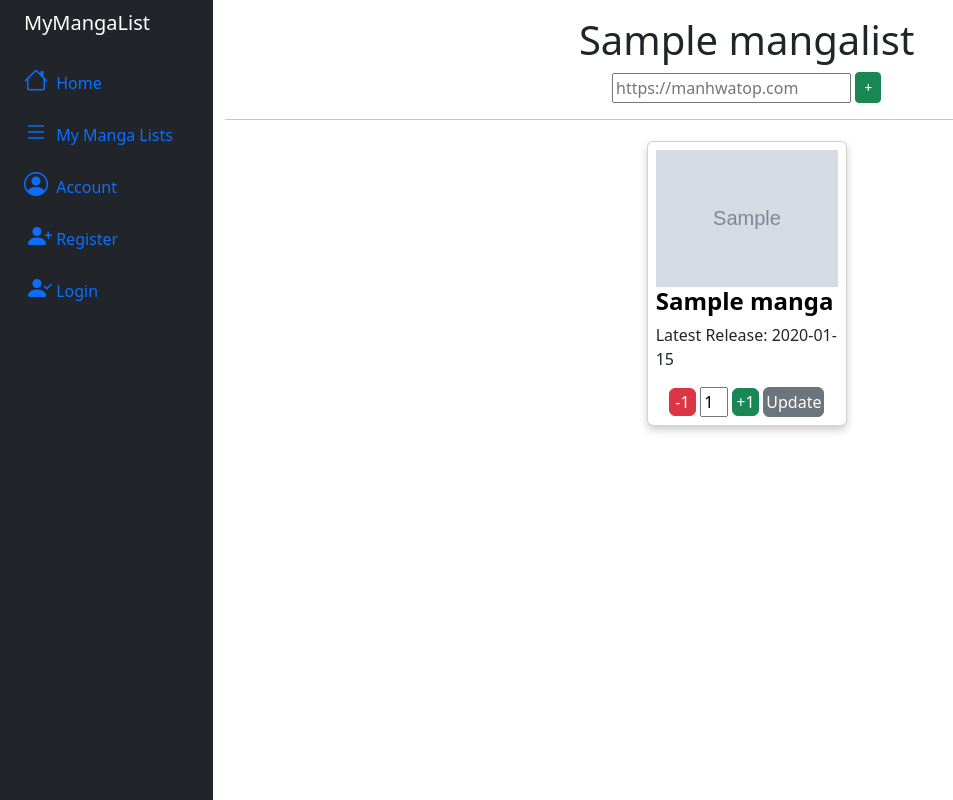
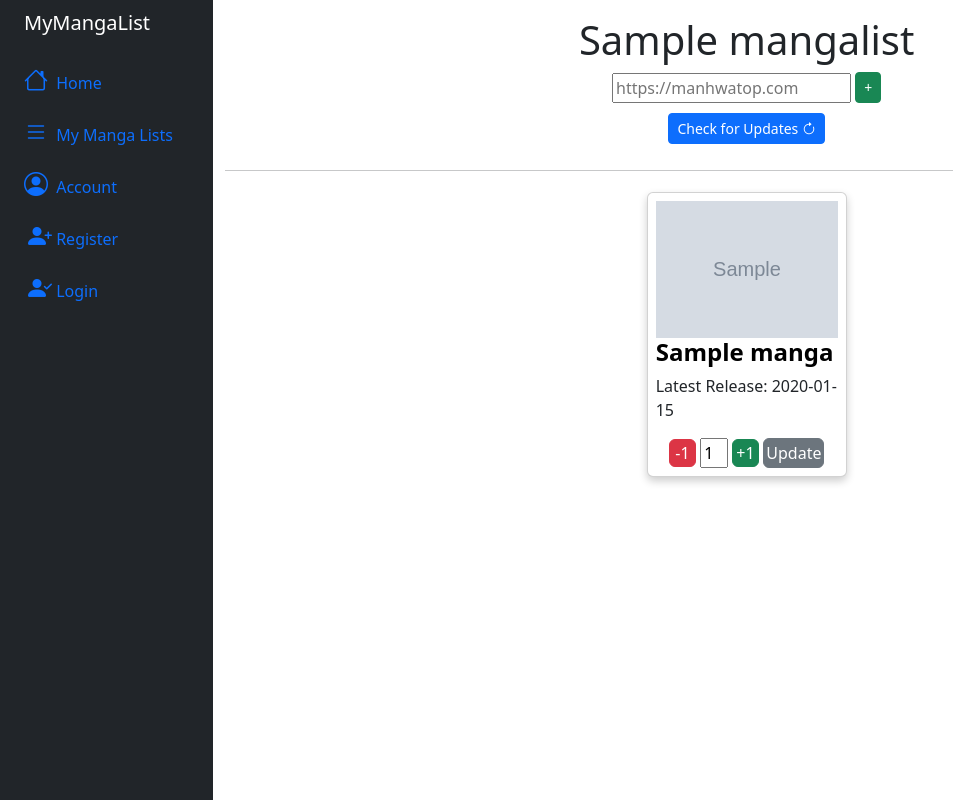
Before and after one commit to eth9n-dev/manga-tracker-app, a Django app: page /1 in a window 1280 px wide. Shown: the whole page, without its empty margins (0-953 px from the left). Run offline with Django 4.2, Linux system fonts and the light colour scheme; tables that the repository leaves empty hold one stand-in row (values such as "Sample post"); grey boxes marked "Sample" are stand-in pictures; some libraries are stand-ins or nearby versions.

Commit message:
check for update functionality

```diff
--- a/dogapp/templates/dogapp/lists.html
+++ b/dogapp/templates/dogapp/lists.html
@@ -6,10 +6,10 @@
     <h1 style="text-align: center;">{{list.name}}</h1>
 </div>
 <div class="container-fluid" style="justify-content: center; display: flex;">
-    <form onsubmit="openLoader()" method="POST" action="#">
+    <form onsubmit="openLoader()" method="POST">
     {% csrf_token %}
-        <input type="text", name="url" style="vertical-align: middle;" placeholder="https://manhwatop.com">
-        <button type="submit", name="newManga", value="newManga" class="btn btn-success btn-sm">+</button>
+        <input type="text" name="url" style="vertical-align: middle;" placeholder="https://manhwatop.com">
+        <button type="submit" name="newManga" value="newManga" class="btn btn-success btn-sm">+</button>
         <span id="sub" style="vertical-align: middle;"></span>
         {% if messages %}
             <ul class="messages">
@@ -18,6 +18,12 @@
                 {% endfor %}
             </ul>
         {% endif %}
+    </form>
+</div>
+<div class="container-fluid" style="justify-content: center; display: flex; padding: 10px;">
+    <form method="POST" onsubmit="openLoader()">
+        {% csrf_token %}
+        <button type="submit" name="checkUpdate" class="btn btn-primary btn-sm" value="check">Check for Updates <i class="bi bi-arrow-clockwise"></i></button>
     </form>
 </div>
 <hr>
--- a/dogapp/views.py
+++ b/dogapp/views.py
@@ -8,8 +8,11 @@ from django.forms.models import model_to_dict
 from bs4 import BeautifulSoup
 from selenium import webdriver
 from selenium.webdriver.chrome.options import Options
+from datetime import date
 import random
 import requests
+
+#--------------------------------------------------------------------------------------------------#
 
 user_agents_list = [
     'Mozilla/5.0 (iPad; CPU OS 12_2 like Mac OS X) AppleWebKit/605.1.15 (KHTML, like Gecko) Mobile/15E148',
@@ -26,14 +29,18 @@ options.add_experimental_option(
         "prefs", {
             # block image loading
             "profile.managed_default_content_settings.images": 2,
+            "profile.default_content_setting_values.cookies": 1,
+            "profile.block_third_party_cookies": False,
         }
     )
 
-
+#--------------------------------------------------------------------------------------------------#
 
 # Create your views here.
 def home(request):
       return render(request, 'dogapp/base.html')
+
+#--------------------------------------------------------------------------------------------------#
 
 def add(response):
       if response.user.is_authenticated:
@@ -55,10 +62,12 @@ def add(response):
 
       return redirect('login')
 
+#--------------------------------------------------------------------------------------------------#
+
 def list(response, id):
       currentList = MangaList.objects.get(id=id)
 
-      if response.POST.get('newManga'):
+      if response.POST.get('newManga'): # adding new manga to list
             url = response.POST.get('url')
 
             try:
@@ -92,14 +101,18 @@ def list(response, id):
             mangaToUpdate.current_chapter = currentChapter
 
             mangaToUpdate.save()
+            return HttpResponseRedirect('/' + str(id))
+
+      if response.POST.get('checkUpdate'): # attempting to update latest update field
             checkForUpdates(currentList)
-
             return HttpResponseRedirect('/' + str(id))
 
 
       return render(response, 'dogapp/lists.html', {'list' : currentList})
 
-def scrapeMangaPage(url):
+#--------------------------------------------------------------------------------------------------#
+
+def scrapeMangaPage(url): # TODO: Use requests, use search url to find lastUpdate
 
       options.add_argument(f'--user-agent={random.choice(user_agents_list)}')
       driver = webdriver.Chrome(options=options)
@@ -108,8 +121,11 @@ def scrapeMangaPage(url):
 
       soup = BeautifulSoup(html, 'html.parser')
 
-      titleParent = soup.find('div', class_='summary_image')
-      title = titleParent.findChild('a').findChild('img')['alt']
+      titleParent = soup.find('div', class_='post-title')
+      title = titleParent.findChild('h1').text
+
+      imgParent = soup.find('div', class_='summary_image')
+      imgUrl = imgParent.findChild('a').findChild('img')['src']
 
       lastUpdateParent = soup.find('ul', class_='main version-chap active')
       if lastUpdateParent is None:
@@ -117,11 +133,12 @@ def scrapeMangaPage(url):
 
       lastUpdate = lastUpdateParent.findChild('li').findChild('span').text
 
-      imgUrl = titleParent.findChild('a').findChild('img')['src']
-
       if title is not None and lastUpdate is not None and imgUrl is not None:
             return title, lastUpdate, imgUrl
 
+      driver.quit()
+
+#--------------------------------------------------------------------------------------------------#
 
 def checkForUpdates(currentList):
       mangas = currentList.manga_set.all()
@@ -129,10 +146,33 @@ def checkForUpdates(currentList):
             searchQuery = prepareSearchQuery(manga.manga_name)
             x = requests.get(searchQuery, headers={'User-Agent' : random.choice(user_agents_list)})
             soup = BeautifulSoup(x.text, 'html.parser')
+
             print('Checking ' + searchQuery)
-            print(soup.find_all('span', {'class': 'font-meta'})[2].text)
+            newDate = soup.find_all('span', {'class': 'font-meta'})[2].text[0:10]
+
+            formattedDate = formatDate(newDate)
+
+            mangaToUpdate = currentList.manga_set.get(id=manga.id)
+            mangaToUpdate.latest_update = formattedDate
+
+            mangaToUpdate.save()
+
+#--------------------------------------------------------------------------------------------------#
 
 def prepareSearchQuery(mangaName):
       mangaName = mangaName.replace(' ', '+')
       searchQuery = searchPrefix + mangaName + searchSuffix
       return searchQuery
+
+#--------------------------------------------------------------------------------------------------#
+
+def formatDate(originalDate):
+      year = int(originalDate[0:4])
+      month = int(originalDate[5:7])
+      day = int(originalDate[8:])
+
+      d = date(year, month, day)
+      format = '%d %B %Y'
+
+      formattedDate = d.strftime(format)
+      return formattedDate
```
